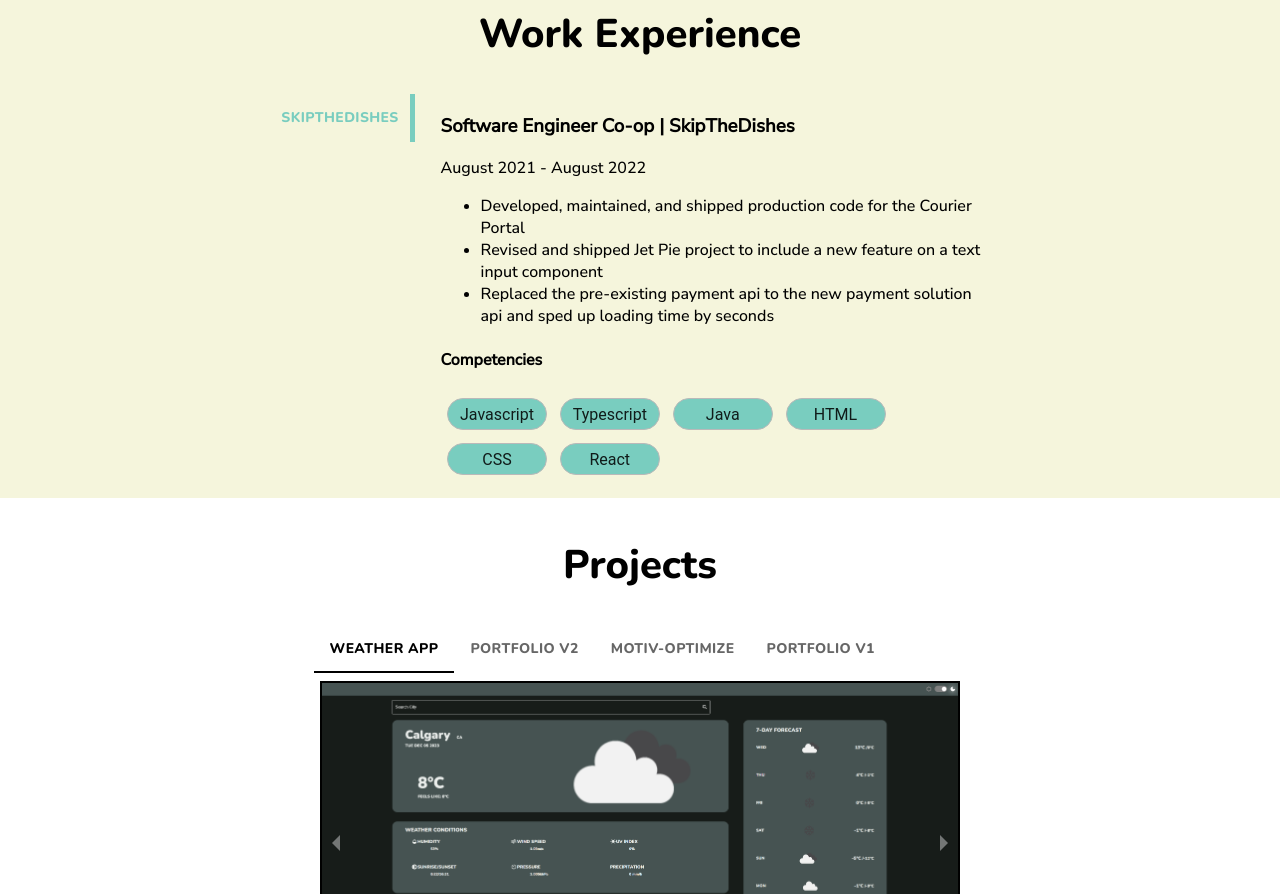
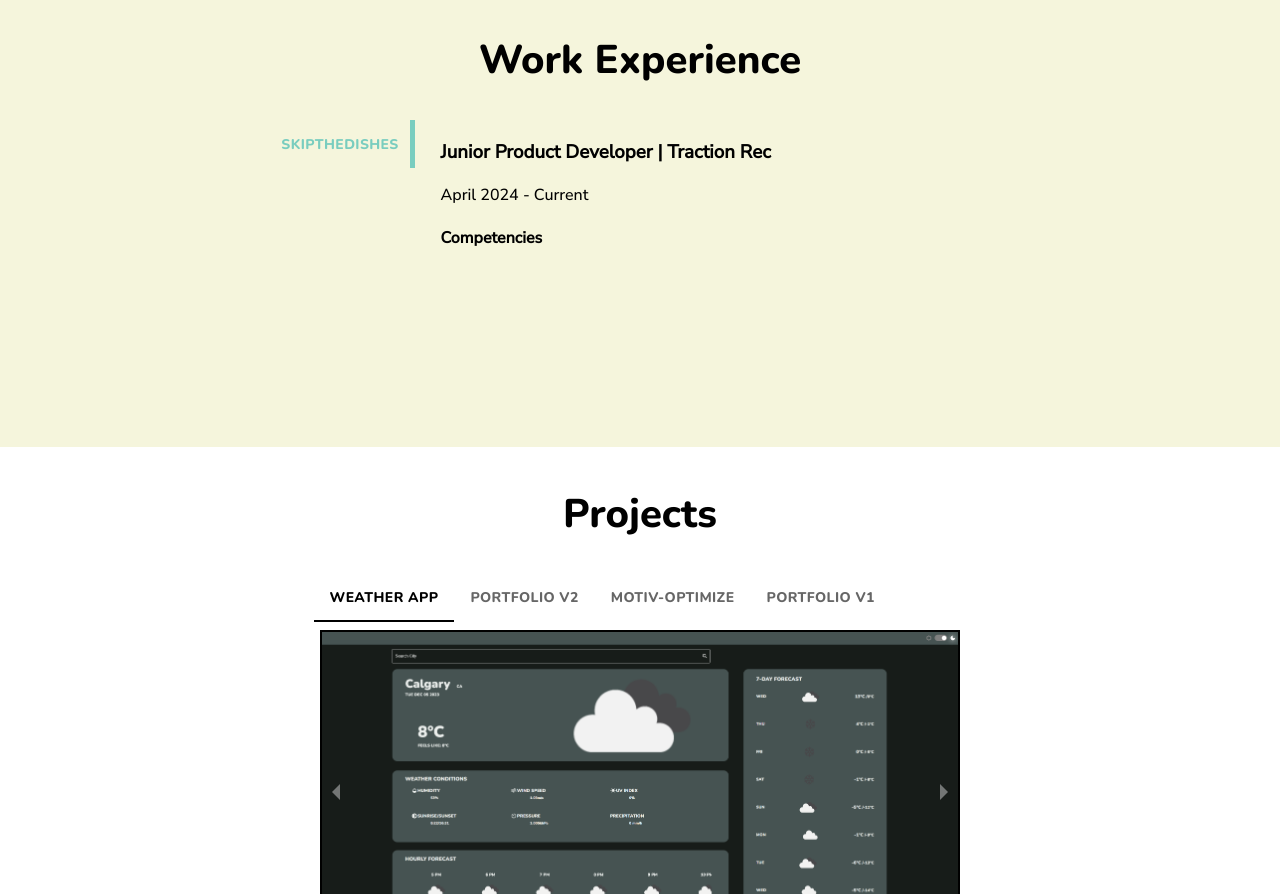
Before and after one commit to EddieSKim/Portfolio, a React (Create React App) app in the folder portfolio/: page / in a window 1280 px wide. Shown: the part 1980-2874 px from the top of the page. Built offline with nearby package versions, Linux system fonts and the light colour scheme.

Commit message:
Adding tRec to work experince

```diff
--- a/portfolio/src/components/work/Work.js
+++ b/portfolio/src/components/work/Work.js
@@ -11,6 +11,10 @@
     "HTML",
     "CSS",
     "React",
+]
+
+const tRecTech = [
+
 ]
 
 function Work() {
@@ -61,7 +65,7 @@
                     onChange={handleTabChange}>
                     <Tab label={<span style={{ color: "#79cdbf", fontFamily: "Nunito, sans serif" }}>SkipTheDishes</span>} />
                 </Tabs>
-                {tabValue === 0 && <>
+                {tabValue === 1 && <>
                     <div className={styles.experienceCtn}>
                         <h3 className={styles.experienceTitle}>Software Engineer Co-op | SkipTheDishes</h3>
                         <span className={styles.experienceInfo}>August 2021 - August 2022</span>
@@ -90,6 +94,26 @@
                         </div>
                     </div>
                 </>}
+                {tabValue === 0 && <>
+                    <div className={styles.experienceCtn}>
+                        <h3 className={styles.experienceTitle}>Junior Product Developer | Traction Rec</h3>
+                        <span className={styles.experienceInfo}>April 2024 - Current</span>
+                        <div className={styles.experienceInfo}>
+                            <ul>
+                            </ul>
+                            <h4>Competencies</h4>
+                            <div className={styles.techCtn}>
+                                {
+                                    tRecTech.map((tech, index) => {
+                                        return (
+                                            <TechChip key={index} props={{tech: tech, backColor: "#79cdbf"}} />
+                                        );
+                                    })
+                                }
+                            </div>
+                        </div>
+                    </div>
+                </>}
             </motion.div>
         </div>
     );
```
